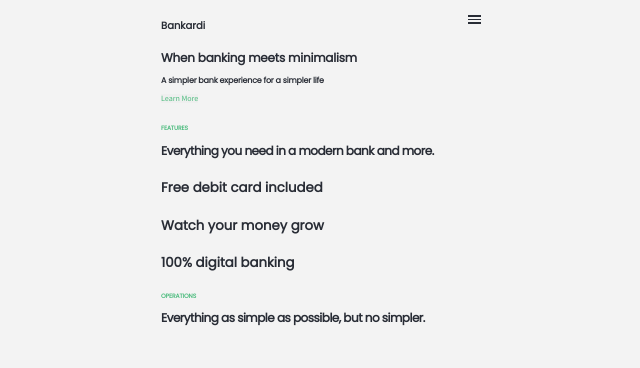
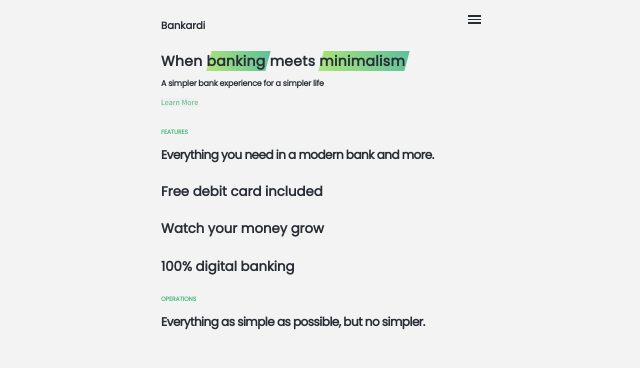
Before and after one commit to jtlilay001/BankardiApp, a website built with webpack: page dist/index.html in a window 1280 px wide. Shown: the whole page, without its empty margins (319-959 px from the left). Built offline with nearby package versions, Linux system fonts and the light colour scheme.

Commit message:
Updated CSS file to include skewed highlight, and included new span class of highlight to header title

```diff
--- a/src/style.css
+++ b/src/style.css
@@ -33,6 +33,25 @@ h1, h2, h3, h4, h5 {
     font-size: 10px;
     display: inline-block;
 }
+
+.highlight {
+    position: relative;
+}
+
+.highlight::after {
+    content: "";
+    display: block;
+    position: absolute;
+    width: 100%;
+    height: 100%;
+    top: 0;
+    left: 2px;
+    z-index: -1;
+    transform: skew(-15deg);
+    background: linear-gradient(60deg,#9BE15D, #39B385);
+    opacity: 0.8;
+}
+
 
 /* NAVBAR */
 .nav__bar {
@@ -74,8 +93,8 @@ h1, h2, h3, h4, h5 {
 
 /* HEADER BANNER */
 .header__title {
-    font-size: 12px;
-    letter-spacing: -0.2px;
+    font-size: 14px;
+    letter-spacing: 0.3px;
 }
 
 .header__subtitle{
```
Also changed, not shown: dist/index.html.
